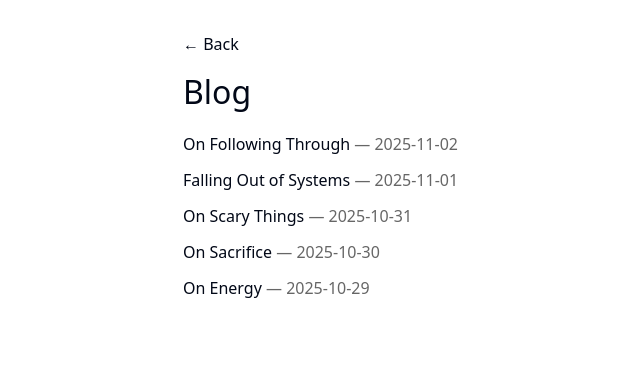
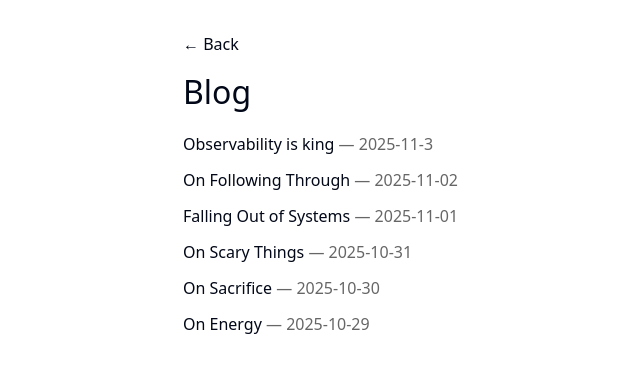
Before and after one commit to kensonhui/kensonhui.github.io, a Next.js app: page /blog in a window 1280 px wide. Shown: the top 372 px of the page, without its empty margins (89-729 px from the left). Built offline with nearby package versions, Linux system fonts and the light colour scheme.

Commit message:
Nov 3rd blog post

```diff
--- a/src/app/blog/posts.ts
+++ b/src/app/blog/posts.ts
@@ -14,6 +14,24 @@ function slugify(title: string): string {
 }
 
 const rawPosts: Array<Omit<BlogPost, "slug">> = [
+  {
+    date: "2025-11-3",
+    title: "Observability is king",
+    content: `
+    Information is lost as you go from end customer to developer, there's entropy.
+
+    Solution: PostHog
+    I basically spend every morning watching session replays. That's because you shouldn't just rely on what your customers tell you but more importantly is observing how your customers act.
+
+    - Which pages do they spend the most time?
+    - Where do they get stuck?
+    - When do they mistaken something as clickable?
+
+    You learn so much from observing user behaviour, and the bonus is that watching replays can help significantly with QA. The reality is that when you're shipping with high velocity, a lot of bugs will make it through. But the highest agency play is to observe them having any issues, fix it for them, and then tell them that you fixed it due to their help.
+
+    Similar with relationships, actions speak louder than words.
+    `,
+  },
   {
     date: "2025-11-02",
     title: "On Following Through",
```
